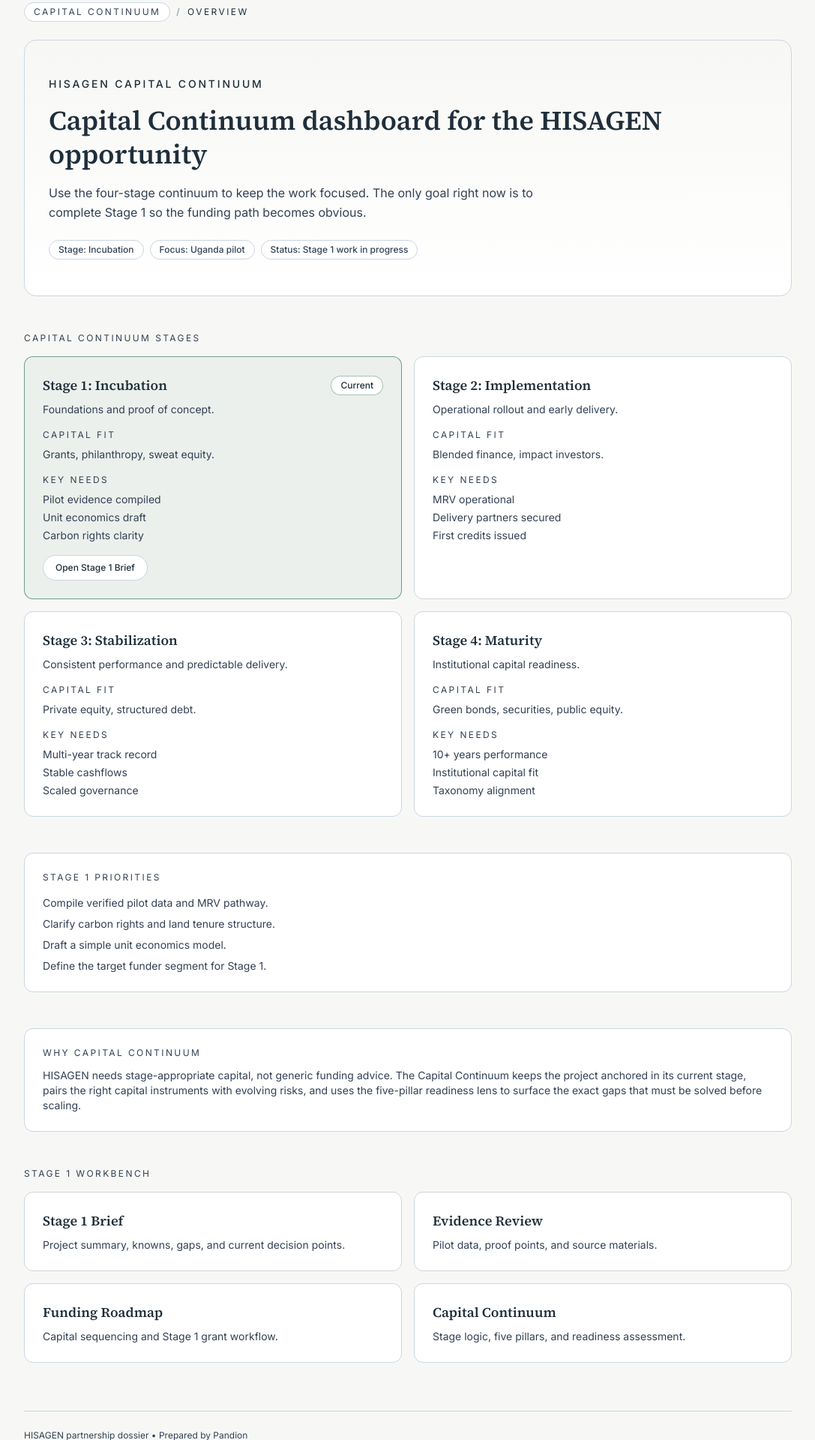
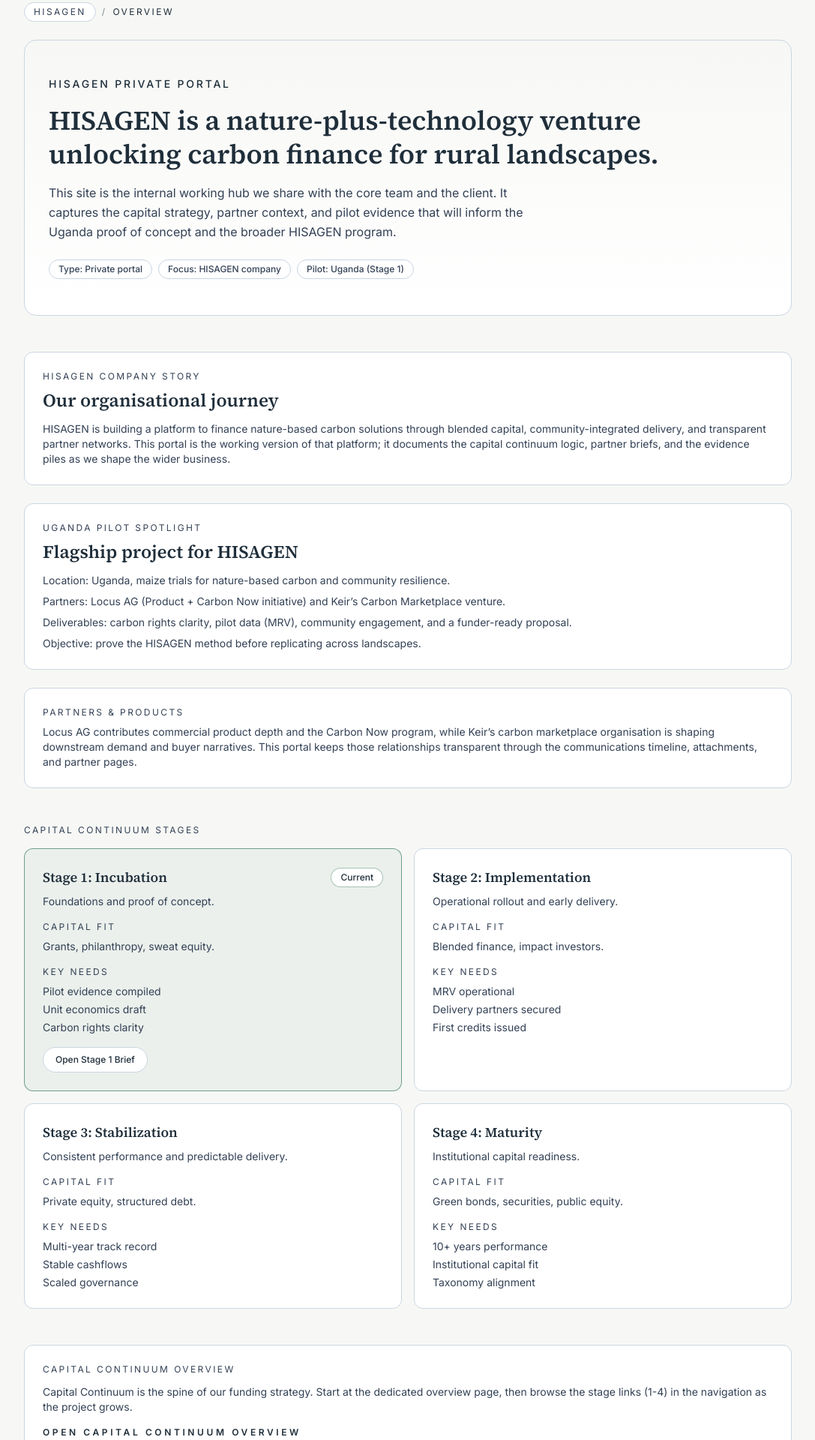
Before and after one commit to juakali100/hisagen, a Next.js app: page / in a window 1280 px wide. Shown: the part 120-2040 px from the top of the page at 75% size, without its empty margins (96-1183 px from the left). Built offline with nearby package versions, Linux system fonts and the light colour scheme.

Commit message:
Reframe home as HISAGEN hub

```diff
--- a/src/app/page.tsx
+++ b/src/app/page.tsx
@@ -67,25 +67,52 @@ const stage1Priorities = [
 export default function HomePage() {
   return (
     <div className="mx-auto max-w-5xl text-ink">
-      <StageBreadcrumb stage="Capital Continuum" trail={[{ label: "Overview" }]} />
+      <StageBreadcrumb stage="HISAGEN" trail={[{ label: "Overview" }]} />
 
       <section className="rounded-2xl border border-mist bg-gradient-to-b from-parchment to-white px-8 py-12">
-        <p className="text-sm font-medium uppercase tracking-[0.2em] text-secondary">
-          HISAGEN Capital Continuum
-        </p>
+        <p className="text-sm font-medium uppercase tracking-[0.2em] text-secondary">HISAGEN private portal</p>
         <h1 className="mt-4 text-4xl font-semibold leading-tight text-secondary">
-          Capital Continuum dashboard for the HISAGEN opportunity
+          HISAGEN is a nature-plus-technology venture unlocking carbon finance for rural landscapes.
         </h1>
         <p className="mt-4 max-w-2xl text-base leading-relaxed text-slate">
-          Use the four-stage continuum to keep the work focused. The only goal right now is
-          to complete Stage 1 so the funding path becomes obvious.
+          This site is the internal working hub we share with the core team and the client. It captures the capital
+          strategy, partner context, and pilot evidence that will inform the Uganda proof of concept and the broader
+          HISAGEN program.
         </p>
         <div className="mt-6 flex flex-wrap gap-2 text-xs font-medium text-slate">
-          <span className="rounded-full border border-mist bg-white px-3 py-1">Stage: Incubation</span>
-          <span className="rounded-full border border-mist bg-white px-3 py-1">Focus: Uganda pilot</span>
-          <span className="rounded-full border border-mist bg-white px-3 py-1">
-            Status: Stage 1 work in progress
-          </span>
+          <span className="rounded-full border border-mist bg-white px-3 py-1">Type: Private portal</span>
+          <span className="rounded-full border border-mist bg-white px-3 py-1">Focus: HISAGEN company</span>
+          <span className="rounded-full border border-mist bg-white px-3 py-1">Pilot: Uganda (Stage 1)</span>
+        </div>
+      </section>
+
+      <section className="mt-12 space-y-6">
+        <div className="rounded-xl border border-mist bg-white p-6">
+          <p className="text-xs uppercase tracking-[0.2em] text-slate">HISAGEN company story</p>
+          <h2 className="mt-2 text-2xl font-semibold text-secondary">Our organisational journey</h2>
+          <p className="mt-3 text-sm text-slate">
+            HISAGEN is building a platform to finance nature-based carbon solutions through blended capital, community-integrated
+            delivery, and transparent partner networks. This portal is the working version of that platform; it documents the capital
+            continuum logic, partner briefs, and the evidence piles as we shape the wider business.
+          </p>
+        </div>
+        <div className="rounded-xl border border-mist bg-white p-6">
+          <p className="text-xs uppercase tracking-[0.2em] text-slate">Uganda pilot spotlight</p>
+          <h2 className="mt-2 text-2xl font-semibold text-secondary">Flagship project for HISAGEN</h2>
+          <ul className="mt-3 space-y-2 text-sm text-slate">
+            <li>Location: Uganda, maize trials for nature-based carbon and community resilience.</li>
+            <li>Partners: Locus AG (Product + Carbon Now initiative) and Keir’s Carbon Marketplace venture.</li>
+            <li>Deliverables: carbon rights clarity, pilot data (MRV), community engagement, and a funder-ready proposal.</li>
+            <li>Objective: prove the HISAGEN method before replicating across landscapes.</li>
+          </ul>
+        </div>
+        <div className="rounded-xl border border-mist bg-white p-6">
+          <p className="text-xs uppercase tracking-[0.2em] text-slate">Partners & products</p>
+          <p className="mt-2 text-sm text-slate">
+            Locus AG contributes commercial product depth and the Carbon Now program, while Keir’s carbon marketplace organisation
+            is shaping downstream demand and buyer narratives. This portal keeps those relationships transparent through the
+            communications timeline, attachments, and partner pages.
+          </p>
         </div>
       </section>
 
@@ -95,9 +122,7 @@ export default function HomePage() {
           {stages.map((stage) => (
             <div
               key={stage.title}
-              className={`rounded-xl border p-6 ${
-                stage.status ? stageStyles[stage.status] : stageStyles.default
-              }`}
+              className={`rounded-xl border p-6 ${stage.status ? stageStyles[stage.status] : stageStyles.default}`}
             >
               <div className="flex items-center justify-between gap-3">
                 <h3 className="text-lg font-semibold text-secondary">{stage.title}</h3>
@@ -130,25 +155,37 @@ export default function HomePage() {
       </section>
 
       <section className="mt-12 rounded-xl border border-mist bg-white p-6">
-        <p className="text-xs uppercase tracking-[0.2em] text-slate">Stage 1 Priorities</p>
-        <ul className="mt-4 space-y-2 text-sm text-slate">
-          {stage1Priorities.map((item) => (
-            <li key={item}>{item}</li>
-          ))}
-        </ul>
+        <p className="text-xs uppercase tracking-[0.2em] text-slate">Capital Continuum overview</p>
+        <p className="mt-3 text-sm text-slate">
+          Capital Continuum is the spine of our funding strategy. Start at the dedicated overview page, then browse the stage links
+          (1-4) in the navigation as the project grows.
+        </p>
+        <div className="mt-4 grid gap-3 text-xs font-semibold uppercase tracking-[0.3em]">
+          <a href="/funding-roadmap/capital-continuum" className="text-secondary underline-offset-4 hover:underline">
+            Open Capital Continuum overview
+          </a>
+          <span>Stage 1: /stage-1</span>
+          <span>Stage 2: /stage-2</span>
+          <span>Stage 3: /stage-3</span>
+          <span>Stage 4: /stage-4</span>
+        </div>
       </section>
 
       <section className="mt-12 rounded-xl border border-mist bg-white p-6">
-        <p className="text-xs uppercase tracking-[0.2em] text-slate">Why Capital Continuum</p>
+        <p className="text-xs uppercase tracking-[0.2em] text-slate">Resources (cross-cutting)</p>
         <p className="mt-3 text-sm text-slate">
-          HISAGEN needs stage-appropriate capital, not generic funding advice. The Capital
-          Continuum keeps the project anchored in its current stage, pairs the right capital
-          instruments with evolving risks, and uses the five-pillar readiness lens to surface
-          the exact gaps that must be solved before scaling.
+          The Resources page pulls comms, attachments, and partner summaries. Think of it as the evidence vault behind this portal—always
+          in sync with what we present to clients and partners.
         </p>
+        <a
+          href="/resources"
+          className="mt-3 inline-flex items-center rounded-full border border-mist bg-white px-4 py-2 text-xs font-medium text-secondary hover:border-primary/50"
+        >
+          Open Resources
+        </a>
       </section>
 
-      <section className="mt-12">
+      <section className="mt-12 rounded-xl border border-mist bg-white p-6">
         <p className="text-xs uppercase tracking-[0.2em] text-slate">Stage 1 Workbench</p>
         <div className="mt-4 grid gap-4 md:grid-cols-2">
           {stage1Links.map((card) => (
@@ -162,6 +199,14 @@ export default function HomePage() {
             </a>
           ))}
         </div>
+        <div className="mt-6">
+          <p className="text-xs uppercase tracking-[0.2em] text-slate">Stage 1 priorities</p>
+          <ul className="mt-3 space-y-2 text-sm text-slate">
+            {stage1Priorities.map((item) => (
+              <li key={item}>{item}</li>
+            ))}
+          </ul>
+        </div>
       </section>
     </div>
   );
--- a/src/components/Nav.tsx
+++ b/src/components/Nav.tsx
@@ -2,6 +2,7 @@ import Link from "next/link";
 
 const links = [
   { href: "/", label: "Overview" },
+  { href: "/funding-roadmap/capital-continuum", label: "Capital Continuum" },
   { href: "/stage-1", label: "Stage 1" },
   { href: "/stage-2", label: "Stage 2" },
   { href: "/stage-3", label: "Stage 3" },
```
